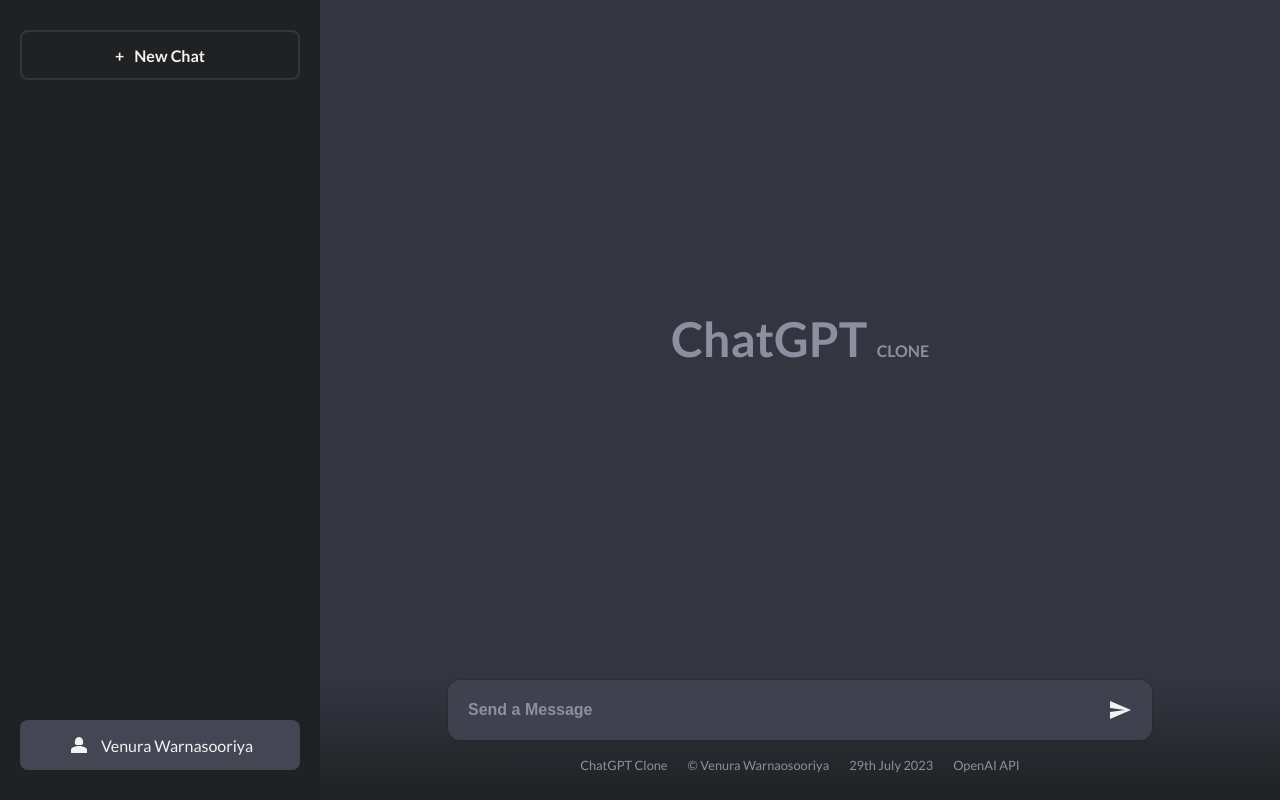
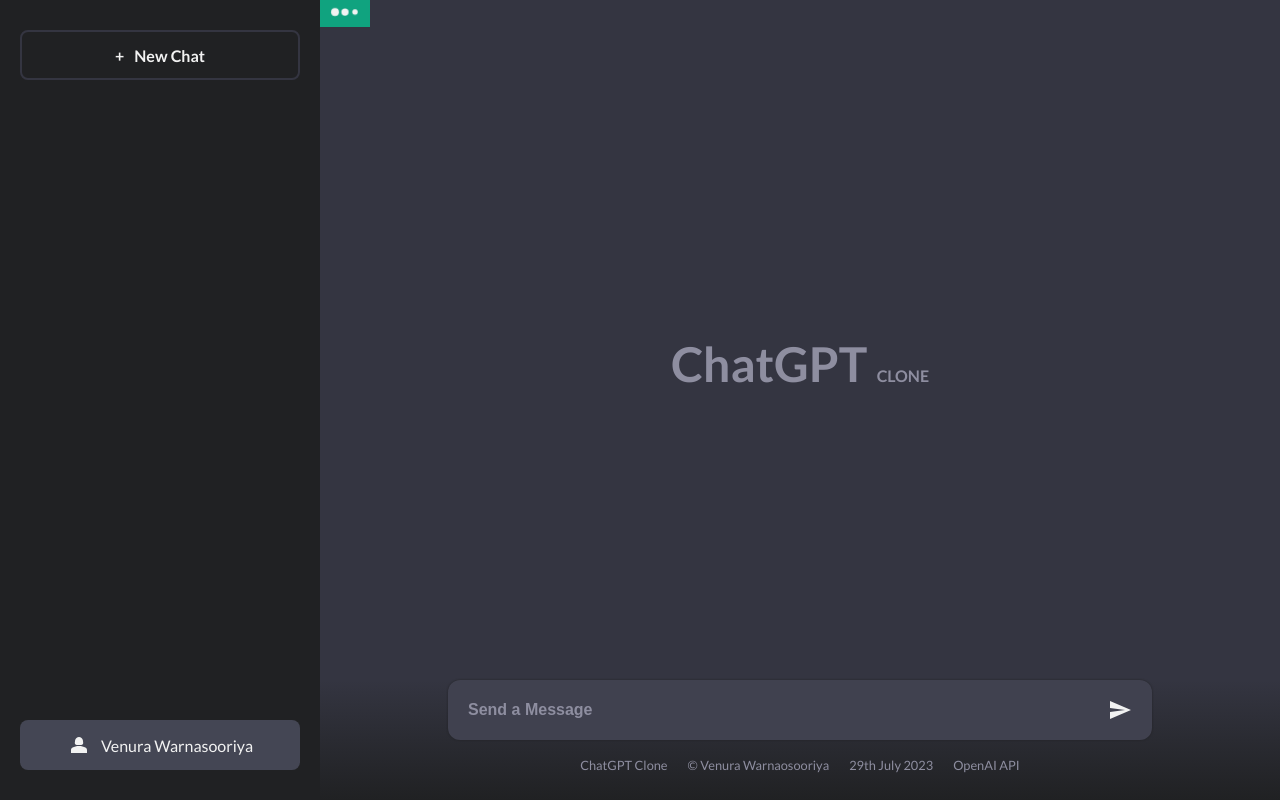
Before and after one commit to venuradesh/chat-gpt-clone, a React (Create React App) app: page / in a window 1280 px wide. Built offline with nearby package versions, Linux system fonts and the light colour scheme.

Commit message:
loading component done

```diff
--- a/server.js
+++ b/server.js
@@ -5,7 +5,7 @@
 
 const API_PORT = process.env.PORT || 8080;
 const app = express();
-const API_KEY = "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";
+const API_KEY = "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";
 
 app.use(bodyParser.json());
 app.use(cors());
--- a/src/Components/ChatContainer.js
+++ b/src/Components/ChatContainer.js
@@ -6,6 +6,9 @@
 import SendIcon from "@mui/icons-material/Send";
 import Person2Icon from "@mui/icons-material/Person2";
 import ChatGPTIcon from "../Assets/chatgpt.png";
+
+//components
+import Loading from "./Loading";
 
 function ChatContainer({ newChat, setNewChat, setHistory }) {
   const [message, setMessage] = useState("");
@@ -73,6 +76,7 @@
 
   return (
     <Container>
+      <Loading />
       <div className="chat-container">
         {title ? (
           <div className="chat">
--- a/src/Components/Loading.js
+++ b/src/Components/Loading.js
@@ -0,0 +1,51 @@
+import React from "react";
+import styled from "styled-components";
+
+//images
+import FiberManualRecordIcon from "@mui/icons-material/FiberManualRecord";
+
+function Loading() {
+  return (
+    <Container>
+      <FiberManualRecordIcon className="dot dot1" />
+      <FiberManualRecordIcon className="dot dot2" />
+      <FiberManualRecordIcon className="dot dot3" />
+    </Container>
+  );
+}
+
+export default Loading;
+
+const Container = styled.div`
+  background-color: var(--logo-color);
+  width: max-content;
+  height: max-content;
+  padding-inline: 10px;
+
+  .dot {
+    width: 10px;
+    animation: loadingDots 0.6s ease-in-out alternate infinite;
+
+    &.dot1 {
+      animation-delay: 0s;
+    }
+
+    &.dot2 {
+      animation-delay: 0.3s;
+    }
+
+    &.dot3 {
+      animation-delay: 0.6s;
+    }
+  }
+
+  @keyframes loadingDots {
+    0% {
+      transform: scale(0.8);
+    }
+
+    100% {
+      transform: scale(1.2);
+    }
+  }
+`;
--- a/src/index.css
+++ b/src/index.css
@@ -7,6 +7,7 @@
   --chat-color: #444654;
   --panel-color: #202123;
   --text-color: #f2f2f2;
+  --logo-color: #10a37f;
   --font: "Lato", sans-serif;
 }
 
```
